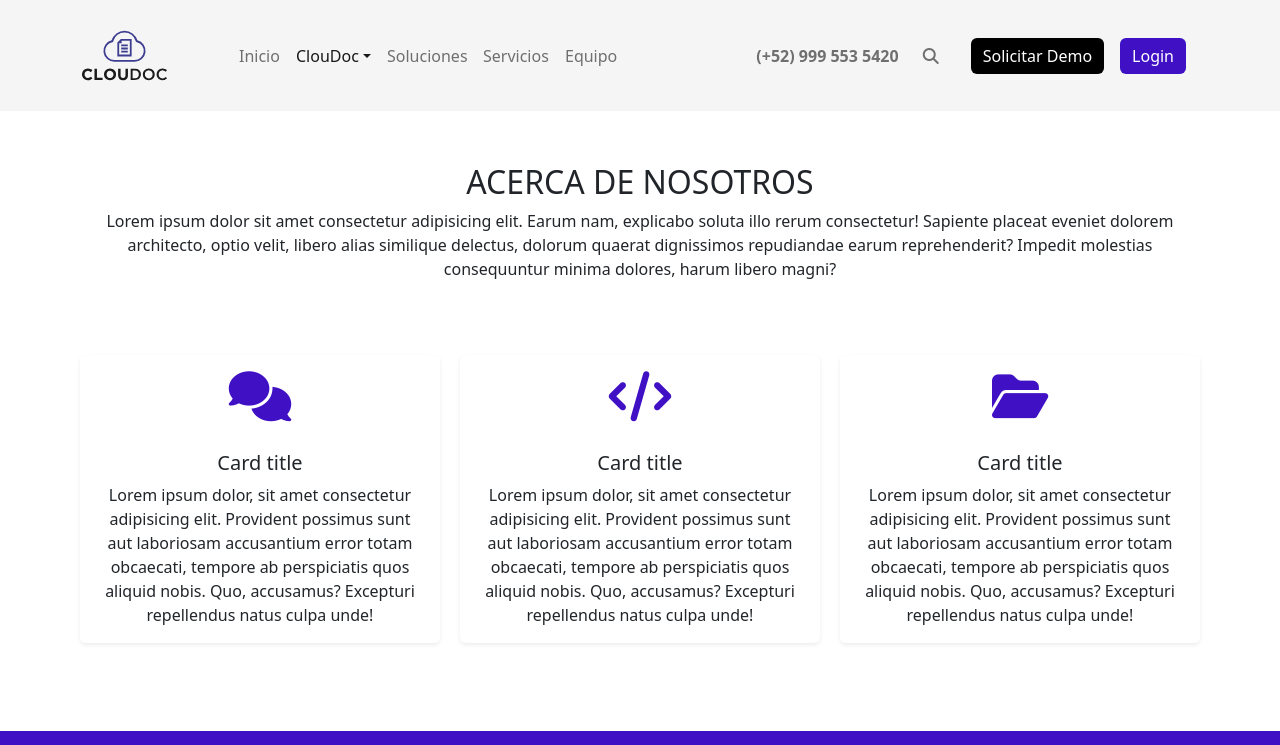
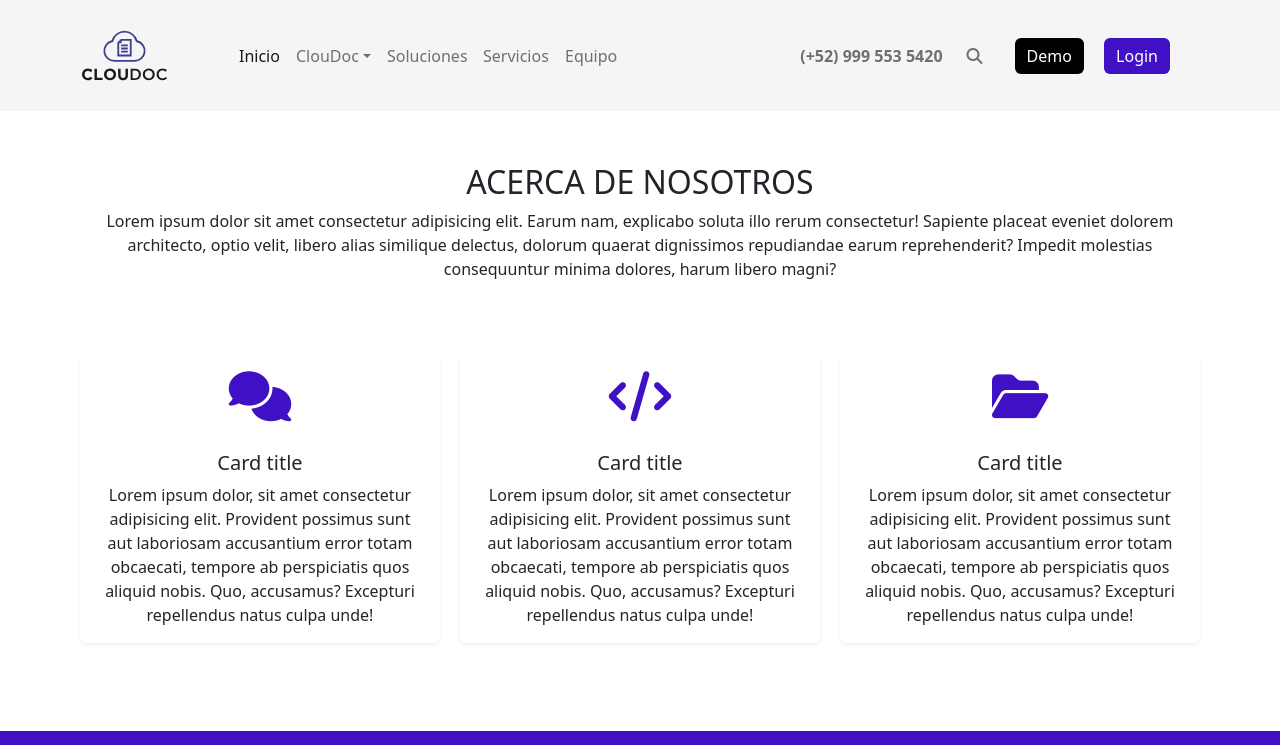
Before and after one commit to M1gu3l4ngel/ClouDoc, a plain HTML site: page pages/cloudoc.html in a window 1280 px wide. Shown: the top 745 px of the page. Drawn offline with nearby package versions, Linux system fonts and the light colour scheme.

Commit message:
Ajustes del Header

```diff
--- a/pages/cloudoc.html
+++ b/pages/cloudoc.html
@@ -32,7 +32,7 @@
 			<nav class="navbar navbar-expand-lg d-flex">
 				<div class="container">
 					<a class="navbar-brand me-5" href="#">
-						<img src="../assets/img/logonegro.svg" alt="Bootstrap" width="85" height="85" />
+						<img src="../assets/img/logonegro.svg" alt="Logo Principal" width="85" height="85" />
 					</a>
 					<button
 						class="navbar-toggler"
@@ -48,15 +48,10 @@
 					<div class="collapse navbar-collapse justify-content-start ms-3" id="navbarNavDropdown">
 						<ul class="navbar-nav">
 							<li class="nav-item hvr-underline-from-left">
-								<a class="nav-link" aria-current="page" href="../index.html">Inicio</a>
+								<a class="nav-link active" aria-current="page" href="../index.html">Inicio</a>
 							</li>
 							<li class="nav-item dropdown">
-								<a
-									class="nav-link dropdown-toggle hvr-underline-from-left active"
-									href="#"
-									role="button"
-									data-bs-toggle="dropdown"
-									aria-expanded="false"
+								<a class="nav-link dropdown-toggle hvr-underline-from-left" href="#" role="button" data-bs-toggle="dropdown" aria-expanded="false"
 									>ClouDoc</a
 								>
 								<ul class="dropdown-menu">
@@ -77,18 +72,18 @@
 						</ul>
 						<div class="container d-flex justify-content-end navbar-nav align-items-center">
 							<li class="nav-item ms-2">
-								<a class="nav-link numero" href="https://www.whatsapp.com/?lang=es" target="_blank">(+52) 999 553 5420</a>
+								<a class="nav-link numero d-lg-none d-xl-block" href="https://www.whatsapp.com/?lang=es" target="_blank">(+52) 999 553 5420</a>
 							</li>
 							<li class="nav-item ms-2">
 								<a class="nav-link numero" href="#"><i class="fa-solid fa-magnifying-glass me-2"></i></a>
 							</li>
 							<li class="nav-item ms-2">
-								<a class="nav-link numero" href="https://www.whatsapp.com/?lang=es" target="_blank"
-									><button class="btn btn-dark me-2" type="button" id="demo">Solicitar Demo</button></a
-								>
-							</li>
-							<li class="nav-item">
-								<button class="btn btn-dark" type="button" id="login">Login</button>
+								<a class="nav-link numero d-inline" href="https://www.whatsapp.com/?lang=es" target="_blank">
+									<button class="btn btn-dark" type="button" id="demo">Demo</button>
+								</a>
+								<a class="nav-link numero d-inline" href="#">
+									<button class="btn btn-dark me-2" type="button" id="login">Login</button>
+								</a>
 							</li>
 						</div>
 					</div>
@@ -106,30 +101,29 @@
 			<div class="container">
 				<div class="row">
 					<div class="col-md-12 mtt">
-                        <h2 class="text-center mt-1">
-                            ACERCA DE NOSOTROS
-                        </h2>
+						<h2 class="text-center mt-1">ACERCA DE NOSOTROS</h2>
 						<div class="row">
 							<div class="col-md-12">
 								<p class="text-center mb-4">
-                                    Lorem ipsum dolor sit amet consectetur adipisicing elit. Earum nam, explicabo soluta illo rerum consectetur! Sapiente placeat eveniet dolorem architecto, optio velit, libero alias similique delectus, dolorum quaerat dignissimos repudiandae earum reprehenderit? Impedit molestias consequuntur minima dolores, harum libero magni?
+									Lorem ipsum dolor sit amet consectetur adipisicing elit. Earum nam, explicabo soluta illo rerum consectetur! Sapiente placeat
+									eveniet dolorem architecto, optio velit, libero alias similique delectus, dolorum quaerat dignissimos repudiandae earum
+									reprehenderit? Impedit molestias consequuntur minima dolores, harum libero magni?
 								</p>
 							</div>
 						</div>
 					</div>
 				</div>
 				<div class="row">
-                    <div class="col-md-4 ">
+					<div class="col-md-4">
 						<div class="row">
-                            <div class="col-md-4 w-100 sizing hvr-sink ">
+							<div class="col-md-4 w-100 sizing hvr-sink">
 								<div class="card sizing text-center border-0 shadow-sm p-3 bg-body rounded animate__animated animate__slideInLeft">
 									<i class="fa-solid fa-comments icon"></i>
 									<div class="card-block">
-                                        <h5 class="card-title d-flex justify-content-center">
-                                            Card title
-                                        </h5>
+										<h5 class="card-title d-flex justify-content-center">Card title</h5>
 										<p class="card-text">
-                                            Lorem ipsum dolor, sit amet consectetur adipisicing elit. Provident possimus sunt aut laboriosam accusantium error totam obcaecati, tempore ab perspiciatis quos aliquid nobis. Quo, accusamus? Excepturi repellendus natus culpa unde!
+											Lorem ipsum dolor, sit amet consectetur adipisicing elit. Provident possimus sunt aut laboriosam accusantium error totam
+											obcaecati, tempore ab perspiciatis quos aliquid nobis. Quo, accusamus? Excepturi repellendus natus culpa unde!
 										</p>
 									</div>
 								</div>
@@ -142,11 +136,10 @@
 								<div class="card sizing text-center border-0 shadow-sm p-3 bg-body rounded animate__animated animate__rotateIn">
 									<i class="fa-solid fa-code icon"></i>
 									<div class="card-block">
-                                        <h5 class="card-title d-flex justify-content-center">
-                                            Card title
-                                        </h5>
+										<h5 class="card-title d-flex justify-content-center">Card title</h5>
 										<p class="card-text">
-                                            Lorem ipsum dolor, sit amet consectetur adipisicing elit. Provident possimus sunt aut laboriosam accusantium error totam obcaecati, tempore ab perspiciatis quos aliquid nobis. Quo, accusamus? Excepturi repellendus natus culpa unde!
+											Lorem ipsum dolor, sit amet consectetur adipisicing elit. Provident possimus sunt aut laboriosam accusantium error totam
+											obcaecati, tempore ab perspiciatis quos aliquid nobis. Quo, accusamus? Excepturi repellendus natus culpa unde!
 										</p>
 									</div>
 								</div>
@@ -155,15 +148,14 @@
 					</div>
 					<div class="col-md-4">
 						<div class="row">
-                            <div class="col-md-4 w-100 sizing hvr-sink ">
+							<div class="col-md-4 w-100 sizing hvr-sink">
 								<div class="card sizing text-center border-0 shadow-sm p-3 bg-body rounded animate__animated animate__slideInRight">
 									<i class="fa-solid fa-folder-open icon"></i>
 									<div class="card-block">
-                                        <h5 class="card-title d-flex justify-content-center">
-                                            Card title
-                                        </h5>
+										<h5 class="card-title d-flex justify-content-center">Card title</h5>
 										<p class="card-text">
-                                            Lorem ipsum dolor, sit amet consectetur adipisicing elit. Provident possimus sunt aut laboriosam accusantium error totam obcaecati, tempore ab perspiciatis quos aliquid nobis. Quo, accusamus? Excepturi repellendus natus culpa unde!
+											Lorem ipsum dolor, sit amet consectetur adipisicing elit. Provident possimus sunt aut laboriosam accusantium error totam
+											obcaecati, tempore ab perspiciatis quos aliquid nobis. Quo, accusamus? Excepturi repellendus natus culpa unde!
 										</p>
 									</div>
 								</div>
```
Also changed, not shown: index.html (+10 -10 lines). Lines whose indentation alone changed are shown as unchanged.
